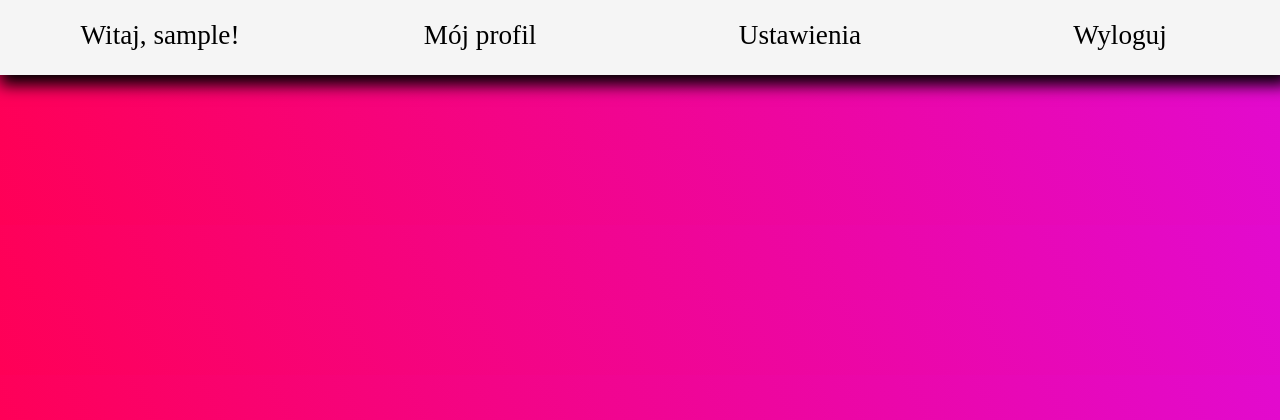
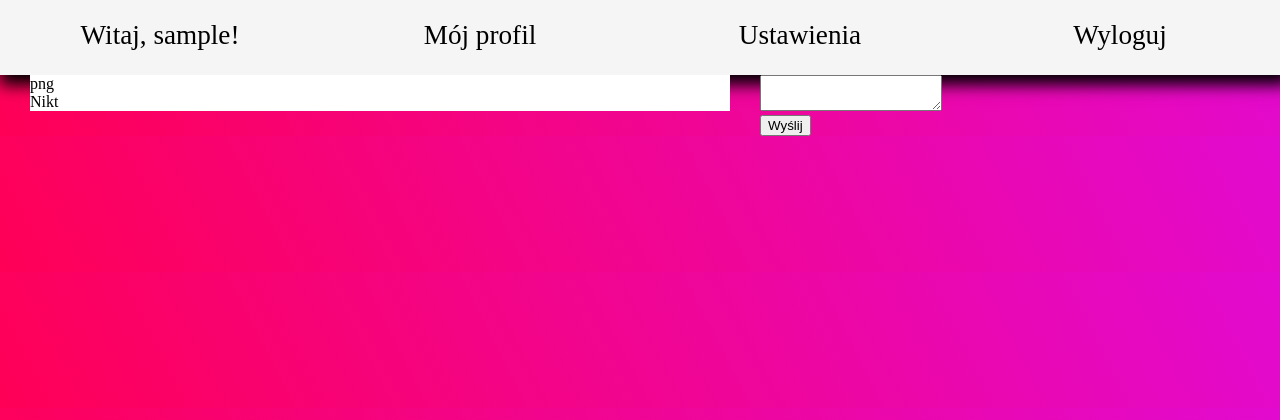
Before and after one commit to polishfrog/loginsystem, a PHP site: page /pulpit.php in a window 1280 px wide. Shown: the top 420 px of the page. Run offline with PHP 8.4, Linux system fonts and the light colour scheme; the visitor is signed in with stand-in values (Sample User, id 1).

Commit message:
Add files via upload

```diff
--- a/pulpit.php
+++ b/pulpit.php
@@ -18,9 +18,21 @@
 
         <div class="lewy">
 
+            <div class="znajomy">
+                <div class="pznajomy">
+                png
+                </div>
+                <div class="lznajomy">
+                Nikt<br>
+                </div>
+            </div>
+
         </div>
         <div class="srodek">
-
+            <form action="pulpit.php">
+                <textarea maxlength="255"></textarea><br>
+                <input type="submit" value="Wyślij">
+            </form>
         </div>
         <div class="prawy">
 
```
